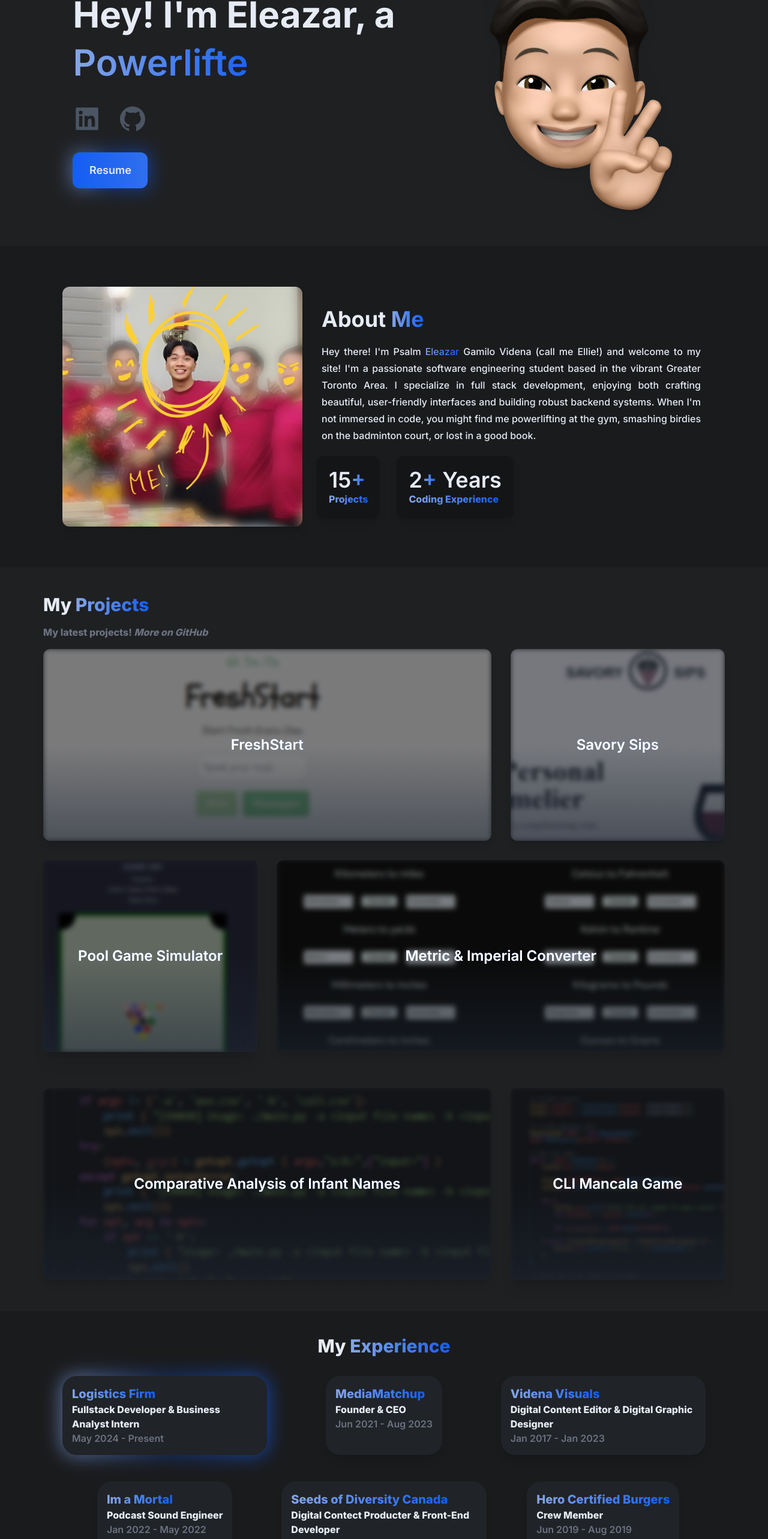
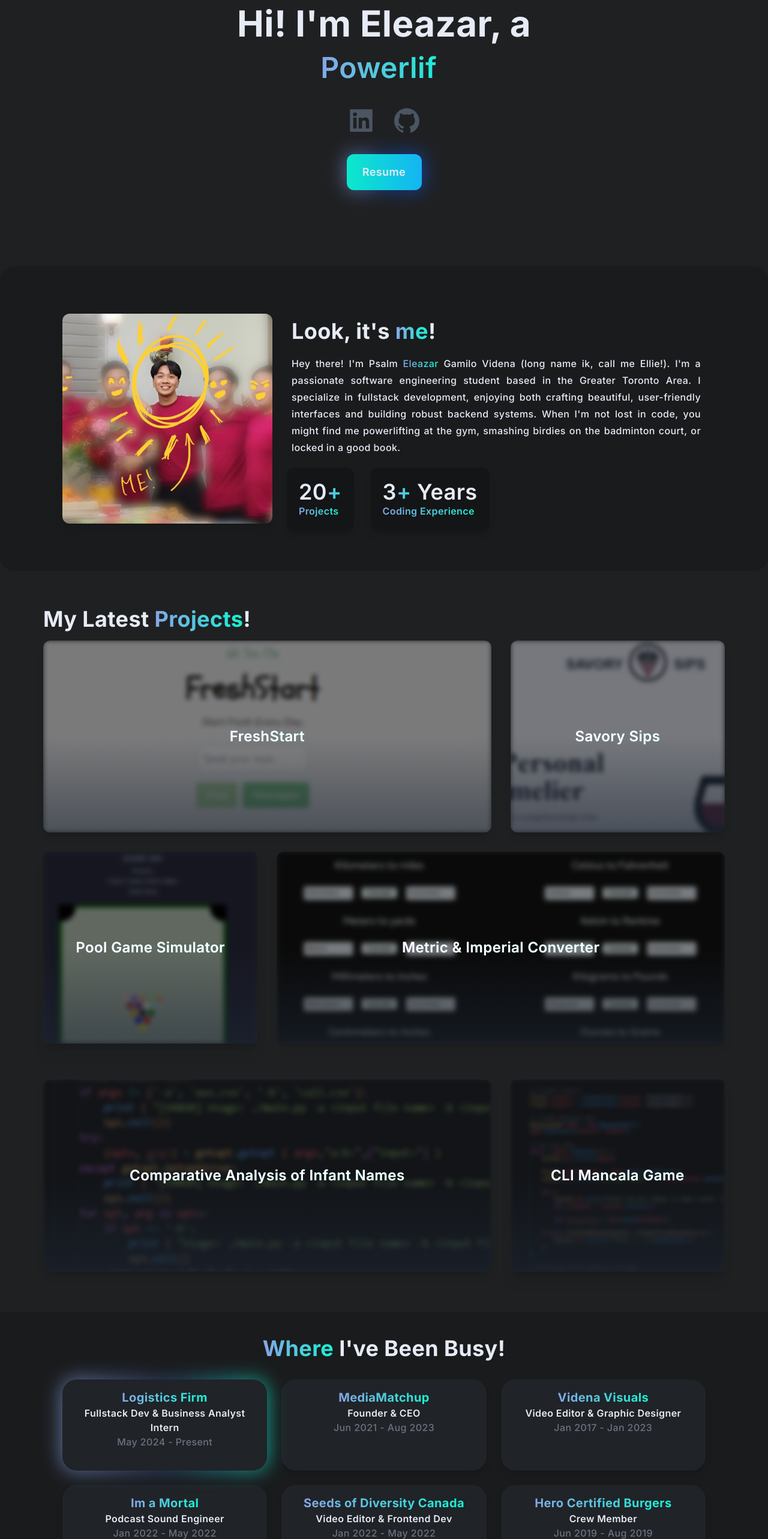
Before and after one commit to P541M/personal-portfolio, a React (Create React App) app: page / in a window 1280 px wide. Shown: the part 186-2752 px from the top of the page at 60% size. Built offline with nearby package versions, Linux system fonts and the light colour scheme.

Commit message:
feat: major changes with header and colour/styling

```diff
--- a/src/components/About.jsx
+++ b/src/components/About.jsx
@@ -3,14 +3,17 @@ import aboutImg from "../assets/about.jpg";
 
 const About = () => {
   return (
-    <div className="py-10 text-[#E6EBF5] bg-[#1A1B1D] h-auto" id="about">
+    <div
+      className="py-10 text-[#E6EBF5] bg-[#1A1B1D] h-auto rounded-3xl"
+      id="about"
+    >
       <div className="flex sm:flex-row flex-col-reverse items-center md:gap-6 gap-12 px-10 max-w-6xl mx-auto my-7">
         <div>
-          <div className="w-[400px] h-full shadow-lg">
+          <div className="w-[350px] h-full shadow-lg">
             <img
               src={aboutImg}
               alt=""
-              className="object-cover rounded-xl h-[400px]"
+              className="object-cover rounded-xl h-[350px]"
             />
           </div>
         </div>
@@ -19,16 +22,16 @@ const About = () => {
           <div className="p-2">
             <div className="text-[#E6EBF5] my-3">
               <h3 className="text-4xl font-bold mb-5">
-                About <span>Me</span>
+                Look, it's <span>me</span>!
               </h3>
               <p className="text-justify leading-7  mx-auto font-medium">
-                Hey there! I'm Psalm <span>Eleazar</span> Gamilo Videna (call me Ellie!)
-                and welcome to my site! I'm a passionate software engineering
-                student based in the vibrant Greater Toronto Area. I specialize
-                in full stack development, enjoying both crafting beautiful,
+                Hey there! I'm Psalm <span>Eleazar</span> Gamilo Videna (long
+                name ik, call me Ellie!). I'm a passionate software engineering
+                student based in the Greater Toronto Area. I specialize in
+                fullstack development, enjoying both crafting beautiful,
                 user-friendly interfaces and building robust backend systems.
-                When I'm not immersed in code, you might find me powerlifting at
-                the gym, smashing birdies on the badminton court, or lost in a
+                When I'm not lost in code, you might find me powerlifting at the
+                gym, smashing birdies on the badminton court, or locked in a
                 good book.
               </p>
             </div>
@@ -37,20 +40,24 @@ const About = () => {
           <div className="flex mt=10 items-center gap-7">
             <div className="bg-[#141517] p-5 rounded-xl shadow-lg">
               <h3 className="md:text-4xl text-2xl font-semibold text-[#E6EBF5]">
-                15
+                20
                 <span>+</span>
               </h3>
               <p>
-                <span className="md:text-base text-xs">Projects</span>
+                <span className="md:text-base text-xs font-semibold">
+                  Projects
+                </span>
               </p>
             </div>
 
             <div className="bg-[#141517] p-5 rounded-xl shadow-lg">
               <h3 className="md:text-4xl text-2xl font-semibold text-[#E6EBF5]">
-                2<span>+</span> Years
+                3<span>+</span> Years
               </h3>
               <p>
-                <span className="md:text-base text-xs">Coding Experience</span>
+                <span className="md:text-base text-xs font-semibold">
+                  Coding Experience
+                </span>
               </p>
             </div>
 
--- a/src/components/Contact.jsx
+++ b/src/components/Contact.jsx
@@ -19,7 +19,7 @@ const Contact = () => {
         <div className="grid grid-cols-1 md:grid-cols-2 ">
           <div className="p-6 mr-2 bg-[#0B0C0E]/40 rounded-xl flex flex-col justify-around shadow-lg">
             <h1 className="text-4xl sm:text-5xl text-[#E6EBF5]">
-              Contact <span>Me</span>
+              Get In <span>Touch</span>
             </h1>
             <p className="text-normal text-lg text-gray-500 mt-2">
               Let's connect on LinkedIn <br /> or send me an Email!
--- a/src/components/Experience.jsx
+++ b/src/components/Experience.jsx
@@ -2,80 +2,88 @@ import React from "react";
 
 const Experience = () => {
   return (
-    <div className="py-10 bg-[#1A1B1D]" id="experience">
-      <h2 className="mb-8 text-3xl text-[#E6EBF5] text-center">
-        My <span>Experience</span>
-      </h2>
-
+    <div className="py-10 bg-[#1A1B1D] " id="experience">
+      <h3 className="text-4xl font-bold text-[#E6EBF5] text-center mb-8 ">
+        <span>Where</span> I've Been Busy!
+      </h3>
       <div className="grid grid-cols-1 md:grid-cols-2 lg:grid-cols-3 gap-6 max-w-6xl mx-auto px-10">
         {/* Job one here */}
-        <div className="relative mb-[20px] text-[#E6EBF5] mx-auto max-w-[300px] sm:max-w-[600px]">
-          <div className="absolute transition-all duration-1000 opacity-70 -inset-px bg-gradient-to-r from-[#86A6E7] via-[#113A8D] to-[#145EF3] rounded-3xl blur-lg group-hover:opacity-100 group-hover:-inset-1 group-hover:duration-200"></div>
-          <div className="relative bg-[#202327] p-4 rounded-3xl">
-            <p className="text-xl">
+        <div className="relative mb-[20px] text-[#E6EBF5] mx-auto w-full max-w-[300px] sm:max-w-[600px] h-full">
+          <div className="absolute transition-all duration-1000 opacity-70 -inset-px bg-gradient-to-r from-[#86a6e7] via-[#2D487D] to-[#0CE9CB] rounded-3xl blur-lg group-hover:opacity-100 group-hover:-inset-1 group-hover:duration-200"></div>
+          <div className="relative bg-[#202327] p-4 rounded-3xl h-full">
+            <p className="text-xl font-bold text-center">
               <span>Logistics Firm</span>
             </p>
-            <p className="text-[#E6EBF5]">Fullstack Developer & Business Analyst Intern</p>
-            <p className="text-gray-500 font-semibold">
+            <p className="text-[#E6EBF5] font-semibold text-center">
+              Fullstack Dev & Business Analyst Intern
+            </p>
+            <p className="text-gray-500 font-medium text-center">
               May 2024 - Present
             </p>
           </div>
         </div>
 
         {/* Job two here */}
-        <div className="mb-[20px] text-[#E6EBF5] bg-[#202327] p-4 rounded-3xl max-w-[300px] sm:max-w-[600px] mx-auto shadow-lg">
-          <p className="text-xl">
+        <div className="mb-[20px] text-[#E6EBF5] bg-[#202327] p-4 rounded-3xl w-full max-w-[300px] sm:max-w-[600px] mx-auto shadow-lg h-full">
+          <p className="text-xl font-bold text-center">
             <span>MediaMatchup</span>
           </p>
-          <p className="text-[#E6EBF5]">Founder & CEO</p>
-          <p className="text-gray-500 font-semibold">
-          Jun 2021 - Aug 2023
+          <p className="text-[#E6EBF5] font-semibold text-center">
+            Founder & CEO
+          </p>
+          <p className="text-gray-500 font-medium text-center">
+            Jun 2021 - Aug 2023
           </p>
         </div>
 
-
-        {/* Job two here */}
-        <div className="mb-[20px] text-[#E6EBF5] bg-[#202327] p-4 rounded-3xl max-w-[300px] sm:max-w-[600px] mx-auto shadow-lg">
-          <p className="text-xl">
+        {/* Job three here */}
+        <div className="mb-[20px] text-[#E6EBF5] bg-[#202327] p-4 rounded-3xl w-full max-w-[300px] sm:max-w-[600px] mx-auto shadow-lg h-full">
+          <p className="text-xl font-bold text-center">
             <span>Videna Visuals</span>
           </p>
-          <p className="text-[#E6EBF5]">Digital Content Editor & Digital Graphic Designer</p>
-          <p className="text-gray-500 font-semibold">
+          <p className="text-[#E6EBF5] font-semibold text-center">
+            Video Editor & Graphic Designer
+          </p>
+          <p className="text-gray-500 font-medium text-center">
             Jan 2017 - Jan 2023
           </p>
         </div>
 
-        {/* Job three here */}
-        <div className="mb-[20px] text-[#E6EBF5] bg-[#202327] p-4 rounded-3xl max-w-[300px] sm:max-w-[600px] mx-auto shadow-lg">
-          <p className="text-xl">
+        {/* Job four here */}
+        <div className="mb-[20px] text-[#E6EBF5] bg-[#202327] p-4 rounded-3xl w-full max-w-[300px] sm:max-w-[600px] mx-auto shadow-lg h-full">
+          <p className="text-xl font-bold text-center">
             <span>Im a Mortal</span>
           </p>
-          <p className="text-[#E6EBF5]">Podcast Sound Engineer</p>
-          <p className="text-gray-500 font-semibold">
+          <p className="text-[#E6EBF5] font-semibold text-center">
+            Podcast Sound Engineer
+          </p>
+          <p className="text-gray-500 font-medium text-center">
             Jan 2022 - May 2022
           </p>
         </div>
 
-        {/* Job four here */}
-        <div className="mb-[20px] text-[#E6EBF5] bg-[#202327] p-4 rounded-3xl max-w-[300px] sm:max-w-[600px] mx-auto shadow-lg">
-          <p className="text-xl">
+        {/* Job five here */}
+        <div className="mb-[20px] text-[#E6EBF5] bg-[#202327] p-4 rounded-3xl w-full max-w-[300px] sm:max-w-[600px] mx-auto shadow-lg h-full">
+          <p className="text-xl font-bold text-center">
             <span>Seeds of Diversity Canada</span>
           </p>
-          <p className="text-[#E6EBF5]">
-            Digital Contect Producter & Front-End Developer
+          <p className="text-[#E6EBF5] font-semibold text-center">
+            Video Editor & Frontend Dev
           </p>
-          <p className="text-gray-500 font-semibold">
+          <p className="text-gray-500 font-medium text-center">
             Jan 2022 - May 2022
           </p>
         </div>
 
         {/* Job six here */}
-        <div className="mb-[20px] text-[#E6EBF5] bg-[#202327] p-4 rounded-3xl max-w-[300px] sm:max-w-[600px] mx-auto shadow-lg">
-          <p className="text-xl">
+        <div className="mb-[20px] text-[#E6EBF5] bg-[#202327] p-4 rounded-3xl w-full max-w-[300px] sm:max-w-[600px] mx-auto shadow-lg h-full">
+          <p className="text-xl font-bold text-center">
             <span>Hero Certified Burgers</span>
           </p>
-          <p className="text-[#E6EBF5]">Crew Member</p>
-          <p className="text-gray-500 font-semibold">
+          <p className="text-[#E6EBF5] font-semibold text-center">
+            Crew Member
+          </p>
+          <p className="text-gray-500 font-medium text-center">
             Jun 2019 - Aug 2019
           </p>
         </div>
@@ -84,6 +92,4 @@ const Experience = () => {
   );
 };
 
-//<div className="h-[50px] w-[2px] bg-slate-400 my-1 mx-auto"></div>
-
 export default Experience;
--- a/src/components/Footer.jsx
+++ b/src/components/Footer.jsx
@@ -1,10 +1,11 @@
 import React from "react";
 
 const Footer = () => {
-
   return (
-    <div className="bg-[#1A1B1D] w-max-auto text-center p-2 font-semibold">
-      <p className=" text-gray-500">Copyright © 2024 PEGV. All rights reserved.</p>
+    <div className="bg-[#1A1B1D] w-max-auto text-center p-2 font-semibold round-t-3xl">
+      <p className=" text-gray-500">
+        Copyright © 2024 PEGV. All rights reserved.
+      </p>
     </div>
   );
 };
--- a/src/components/Hero.jsx
+++ b/src/components/Hero.jsx
@@ -1,52 +1,53 @@
-import React, { useRef, useEffect } from "react";
-import profilepic from "../assets/logo.png";
+// import React, { useRef, useEffect } from "react";
+import React from "react";
+// import profilepic from "../assets/logo.png";
 import resume from "../assets/Resume.pdf";
 import { AiFillLinkedin, AiFillGithub } from "react-icons/ai";
 import { TypeAnimation } from "react-type-animation";
 
 const Hero = () => {
-  const imageRef = useRef(null);
+  // const imageRef = useRef(null);
 
-  useEffect(() => {
-    const handleMouseMove = (event) => {
-      if (imageRef.current) {
-        const { clientX, clientY } = event;
-        const { left, top, width, height } =
-          imageRef.current.getBoundingClientRect();
-        const x = (clientX - left - width / 2) / 20;
-        const y = (clientY - top - height / 2) / 20;
+  // useEffect(() => {
+  //   const handleMouseMove = (event) => {
+  //     if (imageRef.current) {
+  //       const { clientX, clientY } = event;
+  //       const { left, top, width, height } =
+  //         imageRef.current.getBoundingClientRect();
+  //       const x = (clientX - left - width / 2) / 20;
+  //       const y = (clientY - top - height / 2) / 20;
 
-        imageRef.current.style.transform = `rotateY(${x}deg) rotateX(${-y}deg)`;
-      }
-    };
+  //       imageRef.current.style.transform = `rotateY(${x}deg) rotateX(${-y}deg)`;
+  //     }
+  //   };
 
-    const isMobile = window.matchMedia("(pointer: coarse)").matches;
+  //   const isMobile = window.matchMedia("(pointer: coarse)").matches;
 
-    if (!isMobile) {
-      document.addEventListener("mousemove", handleMouseMove);
-    }
+  //   if (!isMobile) {
+  //     document.addEventListener("mousemove", handleMouseMove);
+  //   }
 
-    return () => {
-      if (!isMobile) {
-        document.removeEventListener("mousemove", handleMouseMove);
-      }
-    };
-  }, []);
+  //   return () => {
+  //     if (!isMobile) {
+  //       document.removeEventListener("mousemove", handleMouseMove);
+  //     }
+  //   };
+  // }, []);
 
   return (
     <div>
       <div
-        className="my-7 sm:my-0 max-w-[1200px] h-auto mx-auto flex flex-col-reverse sm:flex-row justify-center align-center"
+        className="my-7 sm:my-0 max-w-[1200px] h-[550px] mx-auto flex flex-col-reverse sm:flex-row justify-center align-center text-center"
         id="home"
       >
         <div className="flex-col my-auto mx-auto">
-          <p className="md:text-6xl sm:text-5xl text-xl font-bold text-[#E6EBF5]">
-            Hey! I'm Eleazar, a
+          <p className="text-4xl md:text-5xl lg:text-6xl font-bold text-[#E6EBF5]">
+            Hi! I'm Eleazar, a
           </p>
-          <h1 className="md:text-6xl sm:text-5xl text-3xl font-semibold md:py-5">
+          <h1 className="text-3xl md:text-4xl lg:text-5xl py-3 md:py-4 lg:py-5 font-semibold">
             <TypeAnimation
               sequence={[
-                "Full-Stack Dev",
+                "Fullstack Dev",
                 1000,
                 "Video Editor",
                 1000,
@@ -60,7 +61,8 @@ const Hero = () => {
               repeat={Infinity}
             />
           </h1>
-          <div className="text-5xl flex justify-start gap-7 my-5 text-gray-600 ">
+
+          <div className="text-5xl flex justify-center gap-7 my-5 text-gray-600 ">
             <a
               className="hover:text-gray-700 transition-colors duration-200"
               href="https://www.linkedin.com/in/pevidena/"
@@ -101,14 +103,14 @@ const Hero = () => {
           </div>
         </div>
 
-        <div className="my-auto">
+        {/* <div className="my-auto">
           <img
             ref={imageRef}
             className="w-[300px] sm:w-[500px] mx-auto h-auto drop-shadow-lg transition-transform duration-300 ease-out"
             src={profilepic}
             alt="profile pic"
           />
-        </div>
+        </div> */}
       </div>
     </div>
   );
--- a/src/components/Navbar.jsx
+++ b/src/components/Navbar.jsx
@@ -9,7 +9,7 @@ const Navbar = () => {
   };
 
   return (
-    <div className="z-20 text-[#E6EBF5] flex justify-center items-center max-w-auto mx-auto h-24 px-4 text-l bg-[#1A1B1D]">
+    <div className="z-20 text-[#E6EBF5] flex justify-center items-center max-w-auto mx-auto h-20 px-4 text-l bg-[#1A1B1D] sticky top-0 rounded-b-3xl">
       {/* For big screens */}
       <h1 className="text-xl font-bold primary-color p-5">PEGV</h1>
       <ul className="hidden md:flex font-normal">
@@ -45,24 +45,31 @@ const Navbar = () => {
             : "fixed left-[-100%] top-0 h-full ease-in-out duration-500 z-20"
         }
       >
-        {/* <div className="flex justify-between items-center">
-          <h1 className="text-3xl font-bold primary-color mt-4 ml-4">PEGV</h1>
-        </div> */}
         <ul className="pt-4 px-6 font-normal">
           <li className="py-2">
-            <a href="#home" onClick={handleNav}>Home</a>
+            <a href="#home" onClick={handleNav}>
+              Home
+            </a>
           </li>
           <li className="py-2">
-            <a href="#about" onClick={handleNav}>About</a>
+            <a href="#about" onClick={handleNav}>
+              About
+            </a>
           </li>
           <li className="py-2">
-            <a href="#work" onClick={handleNav}>Work</a>
+            <a href="#work" onClick={handleNav}>
+              Work
+            </a>
           </li>
           <li className="py-2">
-            <a href="#experience" onClick={handleNav}>Experience</a>
+            <a href="#experience" onClick={handleNav}>
+              Experience
+            </a>
           </li>
           <li className="py-2">
-            <a href="#contact" onClick={handleNav}>Contact</a>
+            <a href="#contact" onClick={handleNav}>
+              Contact
+            </a>
           </li>
         </ul>
       </div>
--- a/src/components/Work.jsx
+++ b/src/components/Work.jsx
@@ -8,16 +8,13 @@ import project6 from "../assets/project6.png";
 
 const Work = () => {
   return (
-    <div className="py-6 max-w-[1200px] mx-auto" id="work">
+    <div className="py-10 max-w-[1200px] mx-auto" id="work">
       <div className="mx-auto px-4 md:px-8">
         <div className="mb-4 flex items-center justify-between">
           <div className="flex flex-col gap-4">
-            <h2 className="text-2xl lg:text-3xl text-[#E6EBF5] mt-5">
-              My <span>Projects</span>
+            <h2 className="text-3xl lg:text-4xl text-[#E6EBF5] mt-5 font-bold">
+              My Latest <span>Projects</span>!
             </h2>
-            <p className="text-gray-500">
-              My latest projects! <i>More on GitHub</i>
-            </p>
           </div>
         </div>
 
--- a/src/index.css
+++ b/src/index.css
@@ -1,5 +1,5 @@
 @import url("https://fonts.googleapis.com/css2?family=Lexend+Giga:wght@100..900&family=Montserrat:ital,wght@0,100..900;1,100..900&family=Nunito+Sans:ital,opsz,wght@0,6..12,200..1000;1,6..12,200..1000&display=swap");
-@import url('https://fonts.googleapis.com/css2?family=Inter:wght@100..900&display=swap');
+@import url("https://fonts.googleapis.com/css2?family=Inter:wght@100..900&display=swap");
 
 @tailwind base;
 @tailwind components;
@@ -7,17 +7,26 @@
 
 body {
   background-color: #1f2022;
-  font-family: "Inter","Montserrat", sans-serif;
+  font-family: "Inter", "Montserrat", sans-serif;
   font-weight: 800;
+  @apply tracking-wide;
 }
 
 span,
 .primary-color {
-  background-image: linear-gradient(to right, #86a6e7, #145ef3);
+  background-image: linear-gradient(to right, #86a6e7, #14f3d5);
   -webkit-background-clip: text;
   color: transparent;
 }
 
 .bg-primary-color {
-  background-image: linear-gradient(to right, #145ef3, #306fee);
+  background-image: linear-gradient(to right, #0ce9cb, #14b4f3);
 }
+
+:root {
+  scroll-padding-top: 5rem;
+}
+
+section {
+  scroll-padding-top: 5rem;
+}
```
